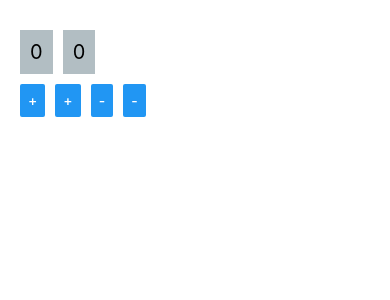
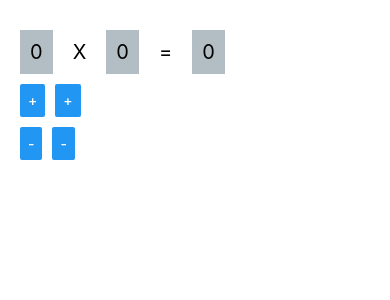
Before and after one commit to yyeonkim/moapp, a React Native app: screen / in a window 390 px wide. Shown: the top 300 px of the page. Built offline with nearby package versions, Linux system fonts and the light colour scheme.

Commit message:
Lab7: 구구단

```diff
--- a/App.js
+++ b/App.js
@@ -9,7 +9,10 @@ export default function App() {
     <View style={styles.body}>
       <View style={styles.textContainer}>
         <Text style={styles.textBox}>{countA}</Text>
+        <Text style={styles.operation}>X</Text>
         <Text style={styles.textBox}>{countB}</Text>
+        <Text style={styles.operation}>=</Text>
+        <Text style={styles.textBox}>{countA * countB}</Text>
       </View>
 
       <View style={styles.buttonContainer}>
@@ -28,7 +31,9 @@ export default function App() {
             setCountB((current) => current + 1);
           }}
         ></Button>
-        <View style={{ width: 10 }}></View>
+      </View>
+
+      <View style={styles.buttonContainer}>
         <Button
           style={styles.styledButton}
           title="-"
@@ -67,9 +72,19 @@ const styles = StyleSheet.create({
     marginRight: 10,
   },
 
+  operation: {
+    fontSize: 20,
+    padding: 10,
+    marginBottom: 10,
+    marginRight: 10,
+  },
+
   buttonContainer: {
     flexDirection: "row",
+    marginBottom: 10,
   },
 
-  styledButton: {},
+  styledButton: {
+    width: 20,
+  },
 });
```
